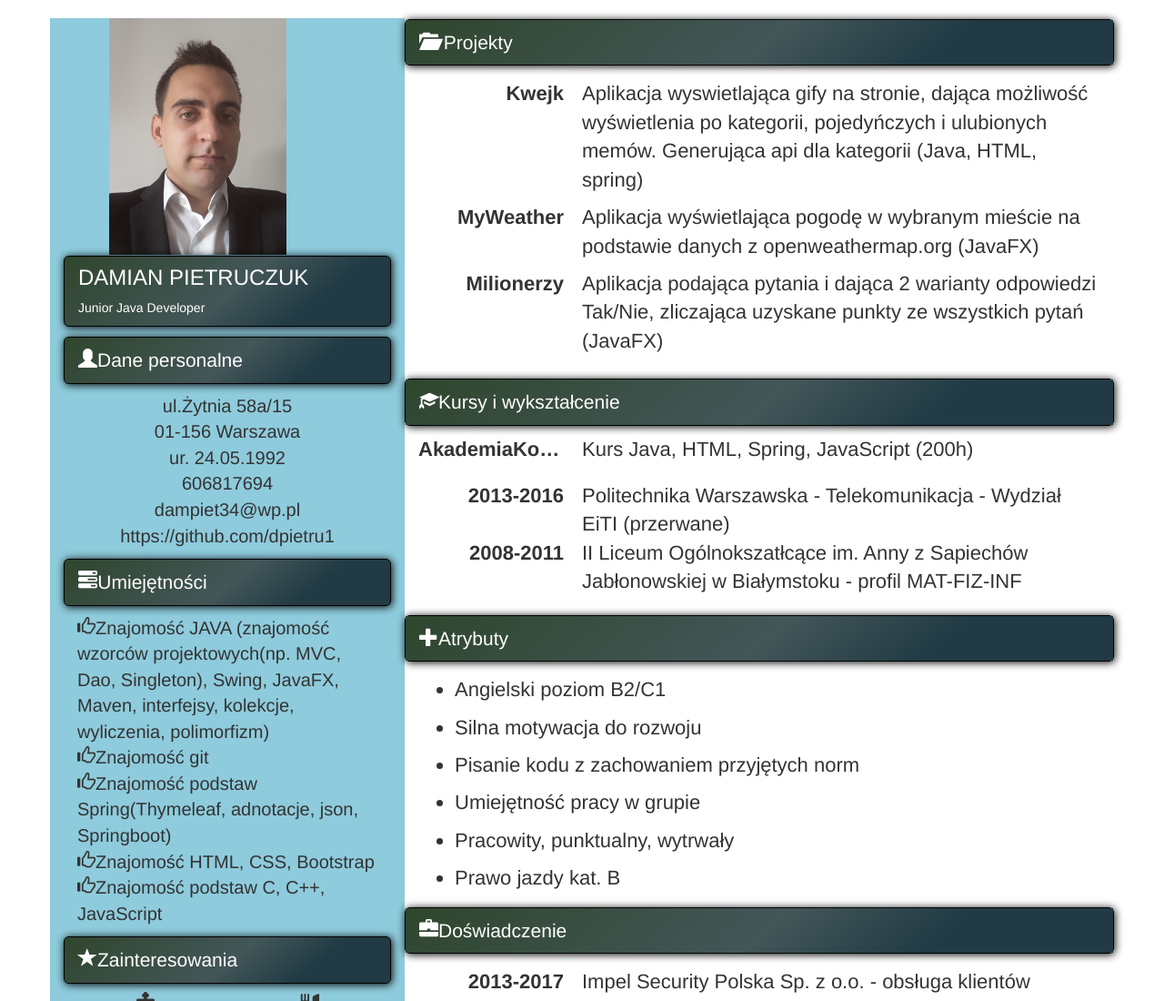
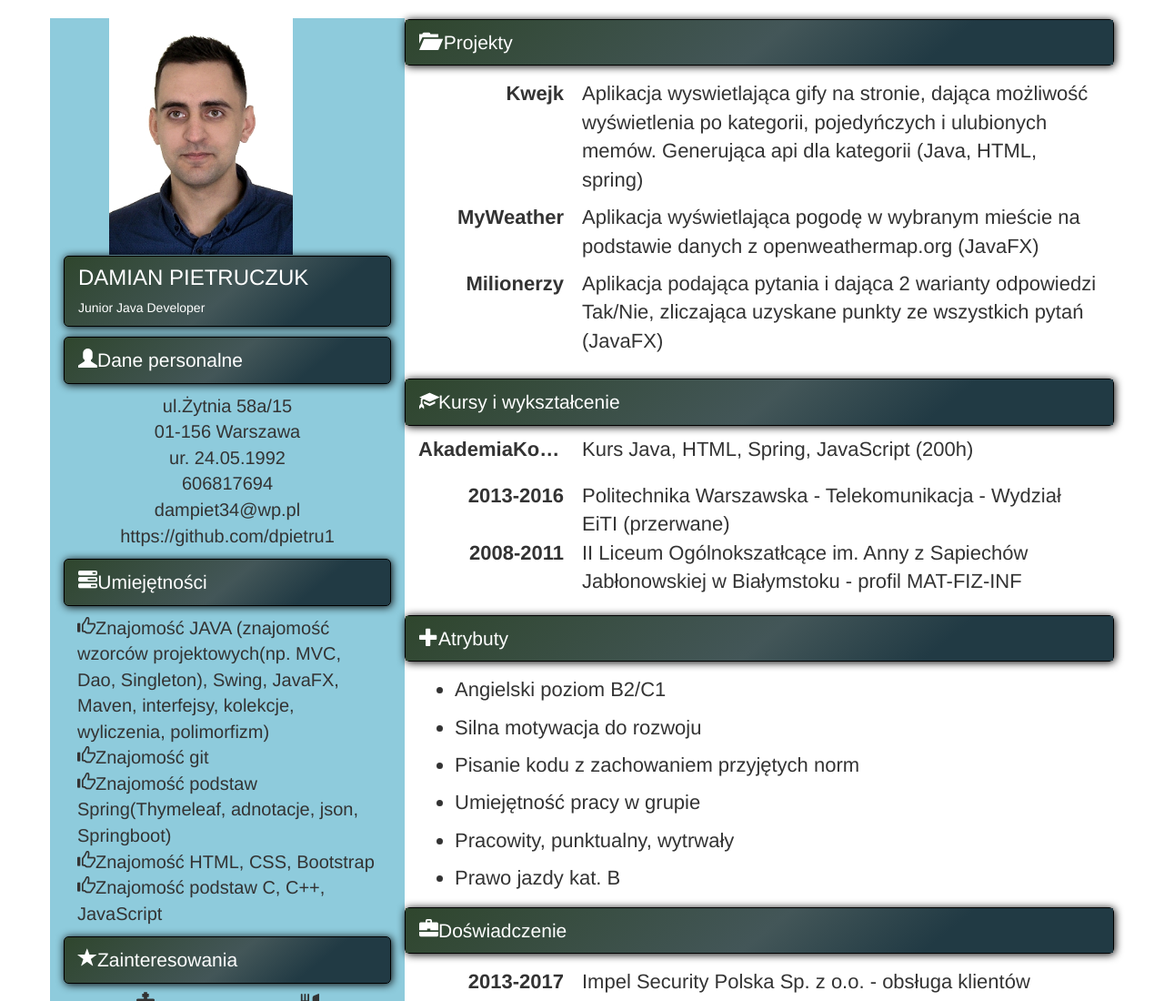
Before and after one commit to dpietru1/CV-Damian, a plain HTML site: page index.html in a window 1280 px wide. Shown: the top 1100 px of the page at 91% size. Drawn offline with Linux system fonts and the light colour scheme.

Commit message:
photo update

```diff
--- a/index.html
+++ b/index.html
@@ -14,7 +14,7 @@
 			<div class="row ontop">
 				<div class="col-md-4 left-container">
 					<div class="col-md-12">
-						<img id="image" src="cv-foto.jpg" alt="my_image">
+						<img id="image" src="cv-zdjecie.jpg" alt="my_image">
 					</div>
 					<div class="col-md-12 section-name row-border">
 						<h3 class="text-uppercase">Damian Pietruczuk</h3>
```
Also changed, not shown: cv-foto.jpg (deleted), cv-zdjecie.jpg (added).
